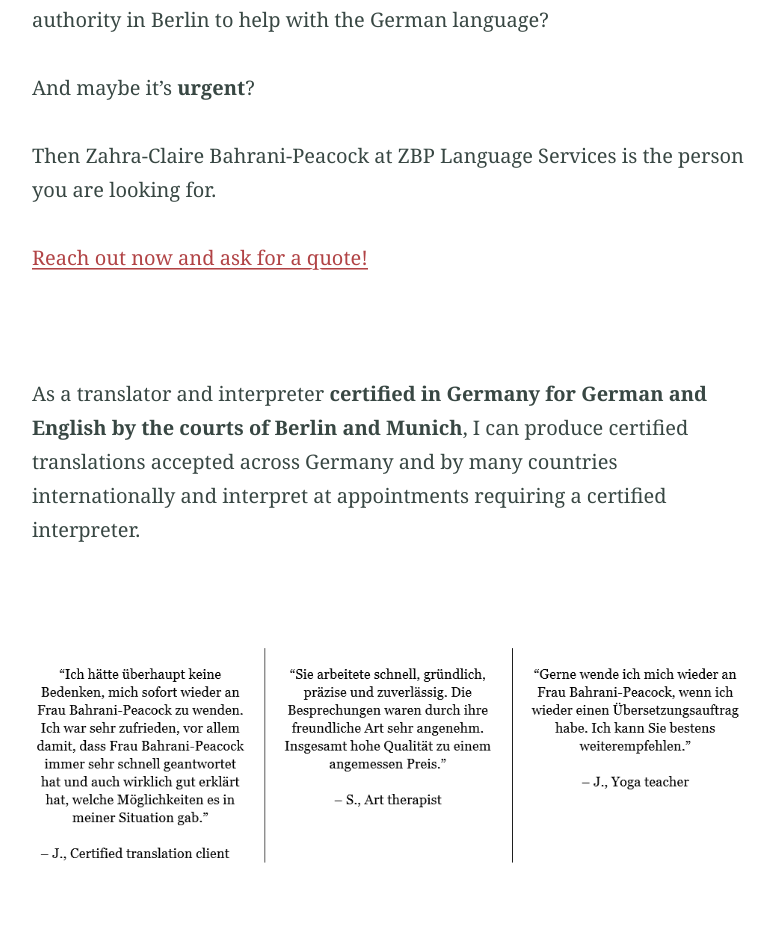
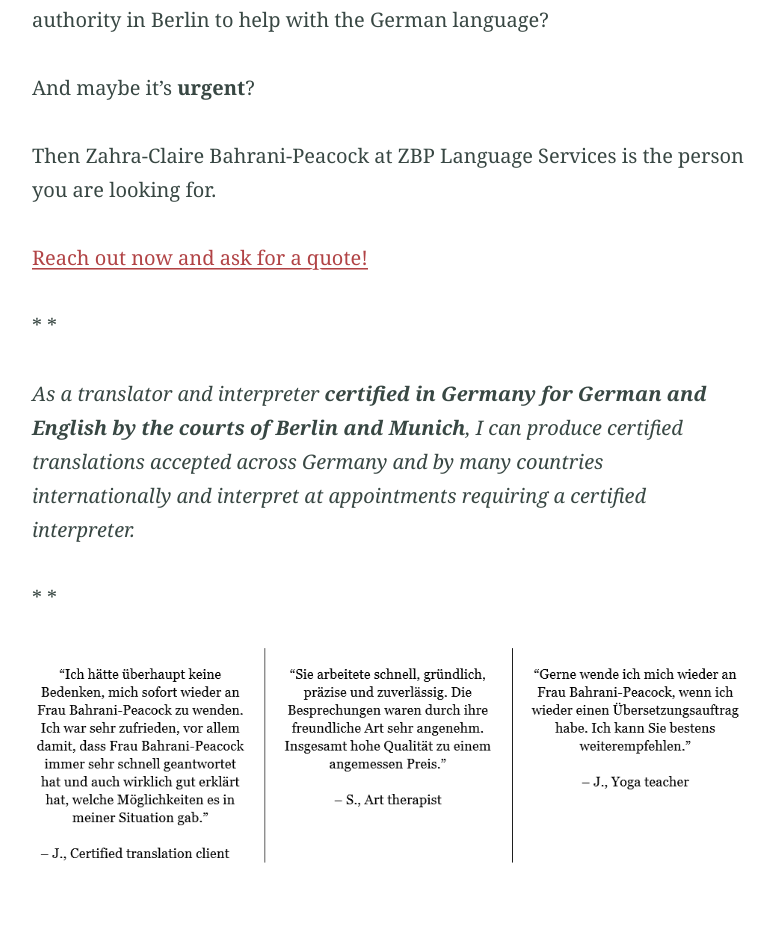
Before and after one commit to Website-2/certified.zbp-language-services.github.io, a Jekyll site: the page built from index.md, in a window 1280 px wide. Shown: the part 780-1713 px from the top of the page, without its empty margins (251-1026 px from the left). Built offline with Jekyll 4.4.1, drawn with Linux system fonts in a browser that asks for light colours.

Commit message:
Text update

```diff
--- a/index.md
+++ b/index.md
@@ -19,8 +19,8 @@ And maybe it's <b>urgent</b>?
 Then Zahra-Claire Bahrani-Peacock at ZBP Language Services is the person you are looking for.
 <br><br>
 [Reach out now and ask for a quote!](/contact/ "Reach out now and ask for a quote!")
-<br><br><br><br>
+<br><br>* * *<br><br>
 As a translator and interpreter <b>certified in Germany for German and English by the courts of Berlin and Munich</b>, I can produce certified translations accepted across Germany and by many countries internationally and interpret at appointments requiring a certified interpreter.
-<br><br><br>
+<br><br>* * *<br>
 {% include figure.html image="/assets/Testimonials_home.png" position="center" %}
 <br>
```
